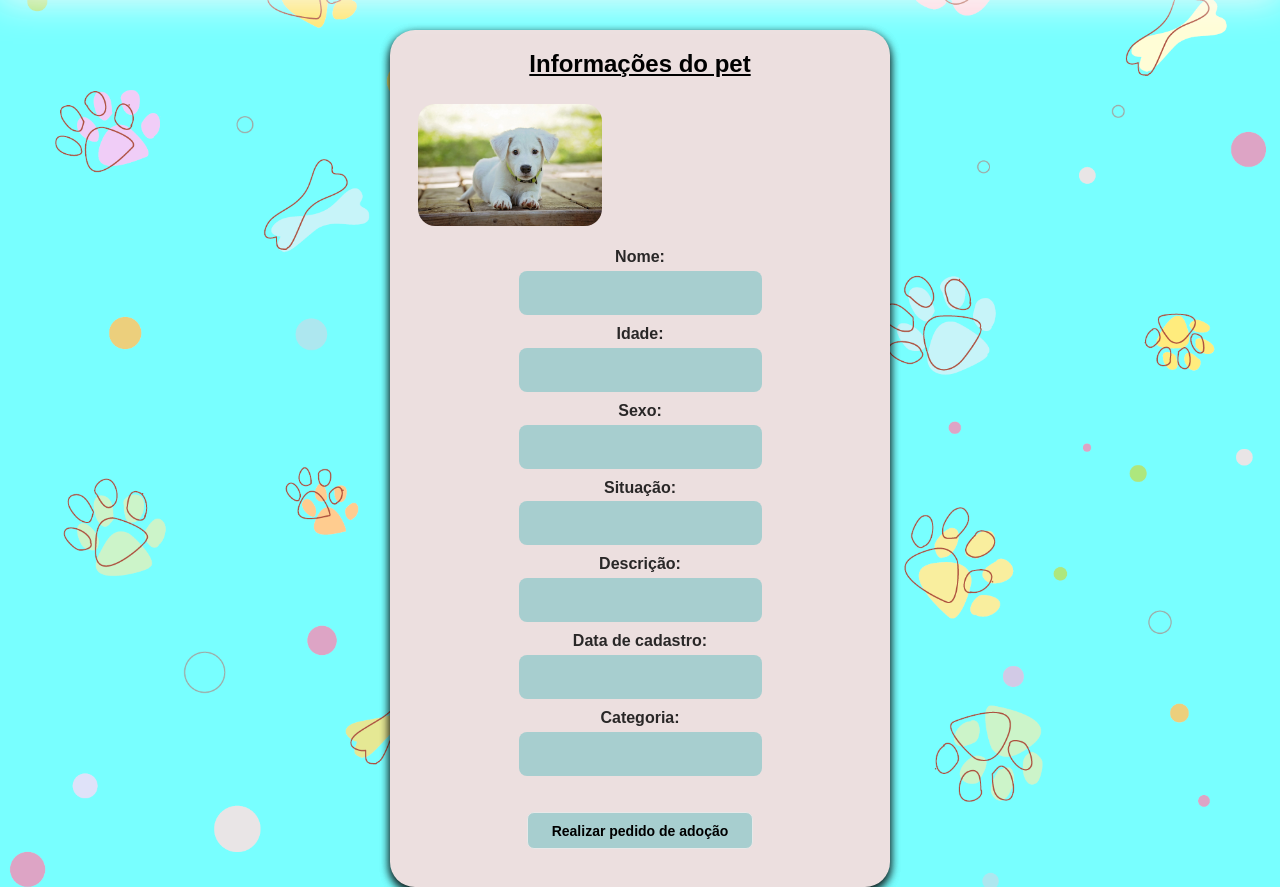
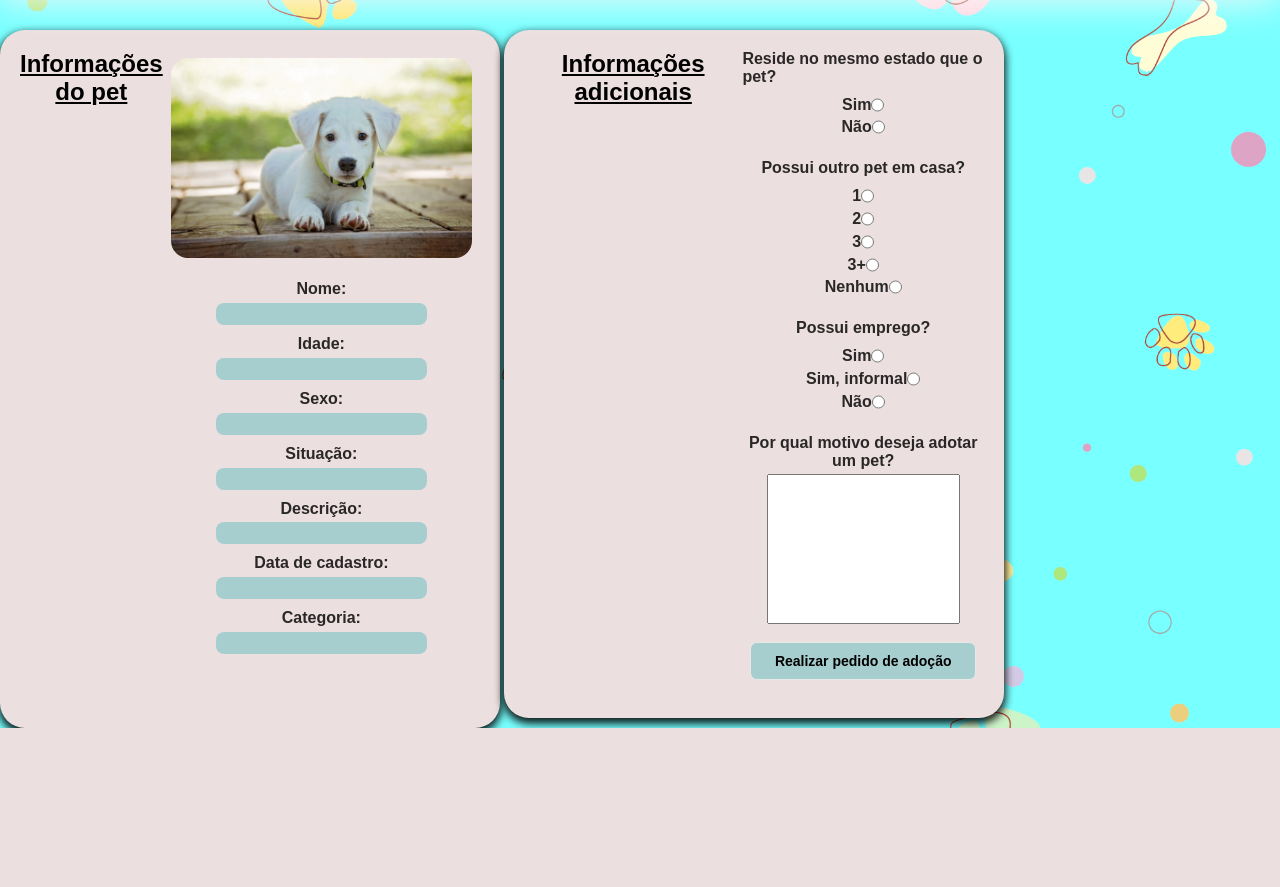
Before and after one commit to Adrianovf/webpetcentral, a PHP site: page /queroadotar.php in a window 1280 px wide. Shown: the part 115-1002 px from the top of the page. After the commit the page ends 843 px from the top, so only its background shows below. Run offline with PHP 8.4, Linux system fonts and the light colour scheme; some libraries are stand-ins or nearby versions.

Commit message:
falta cadastrar animal, ajustar home e cad conta

```diff
--- a/cadastrar.php
+++ b/cadastrar.php
@@ -121,7 +121,7 @@
 
                 <div class="input-group">
                     <label class="label">Nome Completo</label>
-                    <input autocomplete="off" name="nomecompleto" id="nomecompleto" class="input" type="text" maxlength="100">
+                    <input autocomplete="off" name="nome_cliente" id="nome_cliente" class="input" type="text" maxlength="100">
                 </div>
 
                 <div class="input-group">
--- a/entrar.php
+++ b/entrar.php
@@ -131,8 +131,8 @@
         <form action='home.php' method='POST'>
 
             <div class="input-group">
-                <label class="label">Endereço de email</label>
-                <input autocomplete="off" name="email" id="email" class="input" type="email" maxlength="25">
+                <label class="label">Login</label>
+                <input autocomplete="off" name="login" id="login" class="input" type="text" maxlength="25">
             </div>
             <br>
 
--- a/login/autentica.php
+++ b/login/autentica.php
@@ -11,6 +11,7 @@
     $id_usuario=$_SESSION['user_id'];
     $usuario=$_SESSION['nome_usuario'];
     $nivel=$_SESSION['nivel_usuario'];
+
 /*
     if ($nivel==1) {
         echo "Administrador: ".$usuario;
@@ -20,5 +21,4 @@
         echo "Operador: ".$usuario;
     }
   */
-
 ?>
--- a/login/sair.php
+++ b/login/sair.php
@@ -8,3 +8,4 @@
 
 // Redireciona para o login.php
 header('location: ../login.php');
+?>
--- a/pet.php
+++ b/pet.php
@@ -14,9 +14,9 @@
 if (isset($_GET['set'])) $set = $_GET['set'];
 
 if ($set=='insert') {
-        $pdo_insere = $conexao_pdo->prepare('INSERT INTO pet (nome_pet, idade_pet, sexo, situacao_pet, descricao_pet, categoria)
-        VALUES (?, ?, ?, ?, ?, ?)');
-        $pdo_insere->execute(array($nome_pet, $idade_pet, $sexo, $situacao_pet, $descricao_pet, $categoria));
+        $pdo_insere = $conexao_pdo->prepare('INSERT INTO pet (nome_pet, idade_pet, sexo, situacao_pet, descricao_pet, data_cadastro, categoria)
+        VALUES (?, ?, ?, ?, ?, ?, ?)');
+        $pdo_insere->execute(array($nome_pet, $idade_pet, $sexo, $situacao_pet, $descricao_pet, $data_cadastro, $categoria));
         sets();
 }/* elseif ($set == 'up') {
         //Executa alteração no registro do cliente
--- a/petcentral.css
+++ b/petcentral.css
@@ -34,27 +34,15 @@
 	box-shadow: 0 4px 15px 0 rgba(0,0,0,0.7), 0 4px 15px 0 rgba(0,0,0,0.7);
 }
 
-/*.containergroup {
-  display: flex;
-  flex-wrap: wrap;
-  justify-content: center;
-  align-items: center;
-  margin-top: 50px;
-  max-width: 1200px;
-  margin-left: auto;
-  margin-right: auto;
-}*/
-
 .img{
 	border-radius: 25px;
   border: 5px;
   border-color: #000000;
-  max-width: 80%;
-  max-height: 80%;
-  width: 200px;
+  max-width: 100%;
+  max-height: 100%;
+  width: auto;
   height: auto;
   padding: 8px;
-  margin-right: auto;
 }
 
 .containerhome {
@@ -68,14 +56,13 @@
   max-height: 90%;
   margin-top: 40px;
   margin-bottom: 40px;
-  margin-left: auto;
-  margin-right: auto;
   border-radius: 25px;
+  border-style: groove;
   border-color: #502917;
-  border-style: groove;
 }
 
 .containerqueroadotar{
+  display: inline-flex;
   justify-content: center;
   margin-top: 30px;
   margin-left: auto;
@@ -97,7 +84,6 @@
 	margin-left: 40px;
 }
 
-/*inicio da formatação do botão */
 .botao {
   text-decoration: none;
   font-weight: bold;
@@ -122,18 +108,11 @@
   transition: background-color 0.3s;
 }
 
-/* fim da formatação do botão */
-
-/* formatação da entrada de texto */
-.input {
-  max-width: 90%;
-  height: 44px;
-  background-color: rgba(52, 177, 182, 0.376);
-  border-radius: .5rem;
-  padding: 0 1rem;
-  border: 2px solid transparent;
-  font-size: 1rem;
-  transition: border-color .3s cubic-bezier(.25,.01,.25,1) 0s, color .3s cubic-bezier(.25,.01,.25,1) 0s,background .2s cubic-bezier(.25,.01,.25,1) 0s;
+.motivopet{
+  max-width: 80%;
+  min-height: 80%;
+  width: 230px;
+  height: 150px;
 }
 
 .label {
@@ -143,6 +122,18 @@
   font-size: medium;
   font-weight: bold;
   color: #000000d3;
+}
+
+.input {
+  max-width: 95%;
+  max-height: 95%;
+  width: auto;
+  height: auto;
+  background-color: rgba(52, 177, 182, 0.376);
+  border-radius: .5rem;
+  border: 2px solid transparent;
+  font-size: 1rem;
+  transition: border-color .3s cubic-bezier(.25,.01,.25,1) 0s, color .3s cubic-bezier(.25,.01,.25,1) 0s,background .2s cubic-bezier(.25,.01,.25,1) 0s;
 }
 
 .input-group{
@@ -157,7 +148,6 @@
 .input-group:hover .label, .input:focus {
   color: #000000d3;
 }
-/* fim formatação da entrada de texto */
 
 .containerquemsomos {
   background-color: #ecdfdf;
--- a/queroadotar.php
+++ b/queroadotar.php
@@ -145,11 +145,11 @@
             <br>
             <form action="cliente.php" method="POST">
 
-            <img src="img/cachorrohome.jpg" alt="imgpet" class="img">
+                <img src="img/cachorrohome.jpg" alt="imgpet" class="img">
 
                 <div class="input-group" style="margin-top: 10px">
                     <label class="label">Nome:</label>
-                    <input autocomplete="off" name="nome_pet" id="nome_pet" class="input" type="text">
+                    <input autocomplete="off" name="nome_pet" id="nome_pet" class="input" value="" type="text">
                 </div>
 
                 <div class="input-group" style="margin-top: 10px">
@@ -181,7 +181,65 @@
                     <label class="label">Categoria:</label>
                     <input autocomplete="off" name="categoria" id="categoria" class="input" type="text">
                 </div>
-                <br><br>
+                <br><br><br>
+            </form>
+        </div>
+
+        <div class="containerqueroadotar">
+        <h2 style="text-align: center; justify-content:center;"><u>Informações adicionais</u></h2>
+            <br>
+            <form action="cliente.php" method="POST">
+
+                <label class="label">Reside no mesmo estado que o pet?</label>
+                <div class="input-group" style="margin-top: 10px">
+                <label class="label">Sim
+                    <input autocomplete="off" name="#" id="#" class="opcao" type="radio">
+                </label>
+                <label class="label">Não
+                    <input autocomplete="off" name="#" id="#" class="opcao" type="radio">
+                </label>
+                <br>
+
+                <label class="label">Possui outro pet em casa?</label>
+                <div class="input-group" style="margin-top: 10px">
+                <label class="label">1
+                    <input autocomplete="off" name="#" id="#" class="opcao" type="radio">
+                </label>
+                <label class="label">2
+                    <input autocomplete="off" name="#" id="#" class="opcao" type="radio">
+                </label>
+                <label class="label">3
+                    <input autocomplete="off" name="#" id="#" class="opcao" type="radio">
+                </label>
+                <label class="label">3+
+                    <input autocomplete="off" name="#" id="#" class="opcao" type="radio">
+                </label>
+                <label class="label">Nenhum
+                    <input autocomplete="off" name="#" id="#" class="opcao" type="radio">
+                </label>
+                <br>
+
+                <label class="label">Possui emprego?</label>
+                <div class="input-group" style="margin-top: 10px">
+                <label class="label">Sim
+                    <input autocomplete="off" name="#" id="#" class="opcao" type="radio">
+                </label>
+                <label class="label">Sim, informal
+                    <input autocomplete="off" name="#" id="#" class="opcao" type="radio">
+                </label>
+                <label class="label">Não
+                    <input autocomplete="off" name="#" id="#" class="opcao" type="radio">
+                </label>
+                <br>
+
+
+                <label class="label">Por qual motivo deseja adotar um pet?</label>
+                    <input autocomplete="off" name="#" id="#" class="motivopet" type="text">
+                    <br><br>
+
+
+
+            </div>
 
                 <button class="botao">
                     <h4>Realizar pedido de adoção</h4>
@@ -189,5 +247,6 @@
                 <br>
             </form>
         </div>
+
     </body>
 </html>
```
Also changed, not shown: cliente.php (+17 -4 lines), home.php (+31 -22 lines), login/verifica_login.php (+6 -8 lines), querodoar.php (+12 -8 lines).
